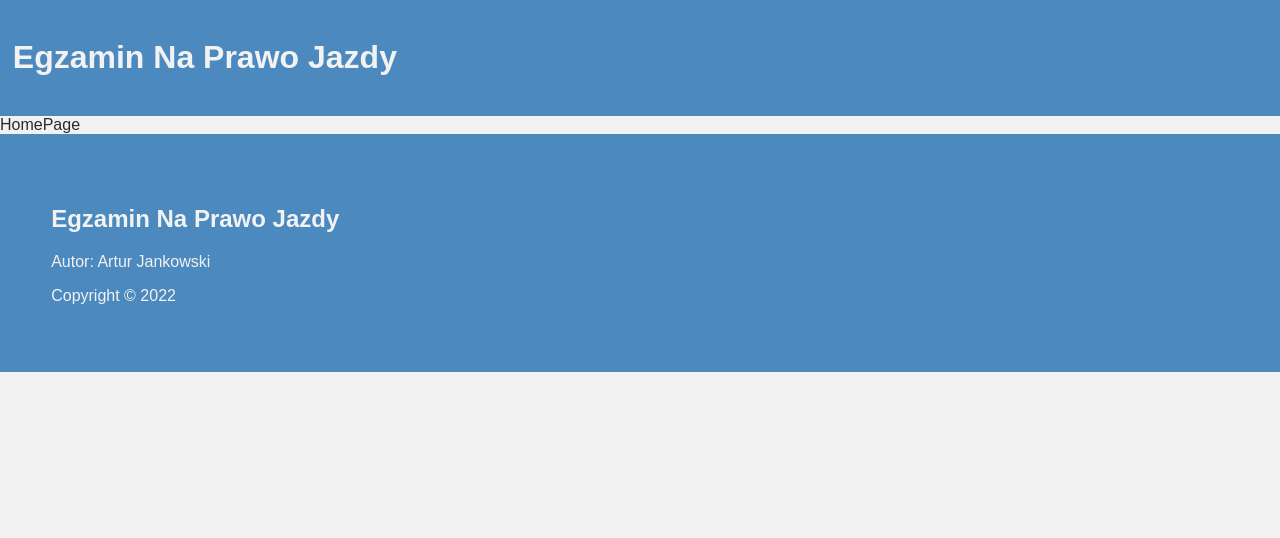
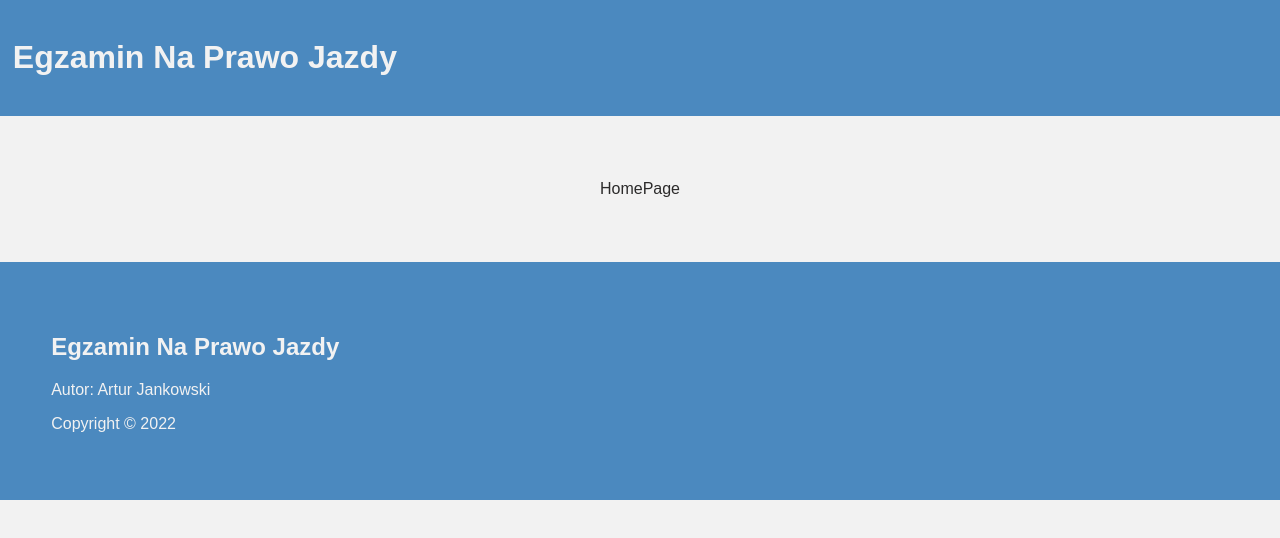
Before and after one commit to s21161/BIU-driver-exam, a React (Create React App) app: page / in a window 1280 px wide. Shown: the top 538 px of the page. Built offline with nearby package versions, Linux system fonts and the light colour scheme.

Commit message:
page layout

```diff
--- a/src/App.jsx
+++ b/src/App.jsx
@@ -1,9 +1,11 @@
-import { BrowserRouter, Routes, Route } from "react-router-dom";
+import { BrowserRouter, Routes, Route, Navigate } from "react-router-dom";
 
 import { routes } from "./routes";
 
 import Navbar from "./components/Navbar/Navbar";
 import Footer from "./components/Footer/Footer";
+
+import PageLayout from "./layouts/PageLayout/PageLayout";
 
 import HomePage from "./pages/HomePage";
 import ExamPage from "./pages/ExamPage";
@@ -14,12 +16,18 @@
   return (
     <BrowserRouter>
       <Navbar />
+      <PageLayout>
         <Routes>
           <Route path={routes.HOME} element={<HomePage />} />
           <Route path={routes.EXAM} element={<ExamPage />} />
           <Route path={routes.LEARN} element={<LearnPage />} />
           <Route path={routes.EDIT} element={<EditPage />} />
+          <Route
+            path="*"
+            element={<Navigate to={routes.HOME} replace={true} />}
+          />
         </Routes>
+      </PageLayout>
       <Footer />
     </BrowserRouter>
   );
--- /dev/null
+++ b/src/layouts/PageLayout/PageLayout.css
@@ -0,0 +1,6 @@
+.page-layout {
+  padding: 5%;
+  display: flex;
+  flex-direction: column;
+  align-items: center;
+}
--- /dev/null
+++ b/src/layouts/PageLayout/PageLayout.jsx
@@ -0,0 +1,5 @@
+import "./PageLayout.css";
+
+export default function PageLayout({ children }) {
+  return <main className="page-layout">{children}</main>;
+}
```
Also changed, not shown: 1 other file (tests, documents, lock files or other folders). Lines whose indentation alone changed are shown as unchanged.
